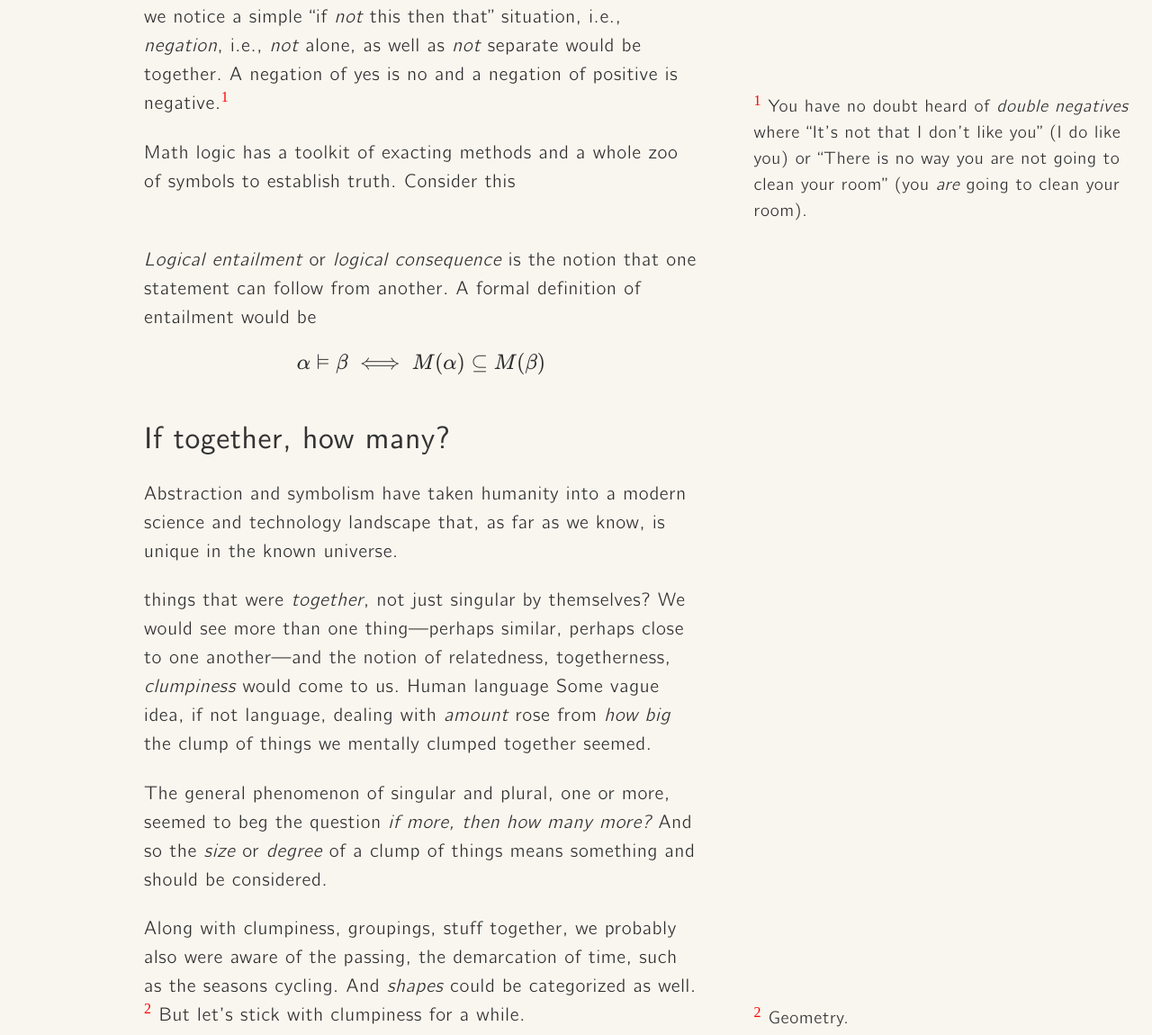
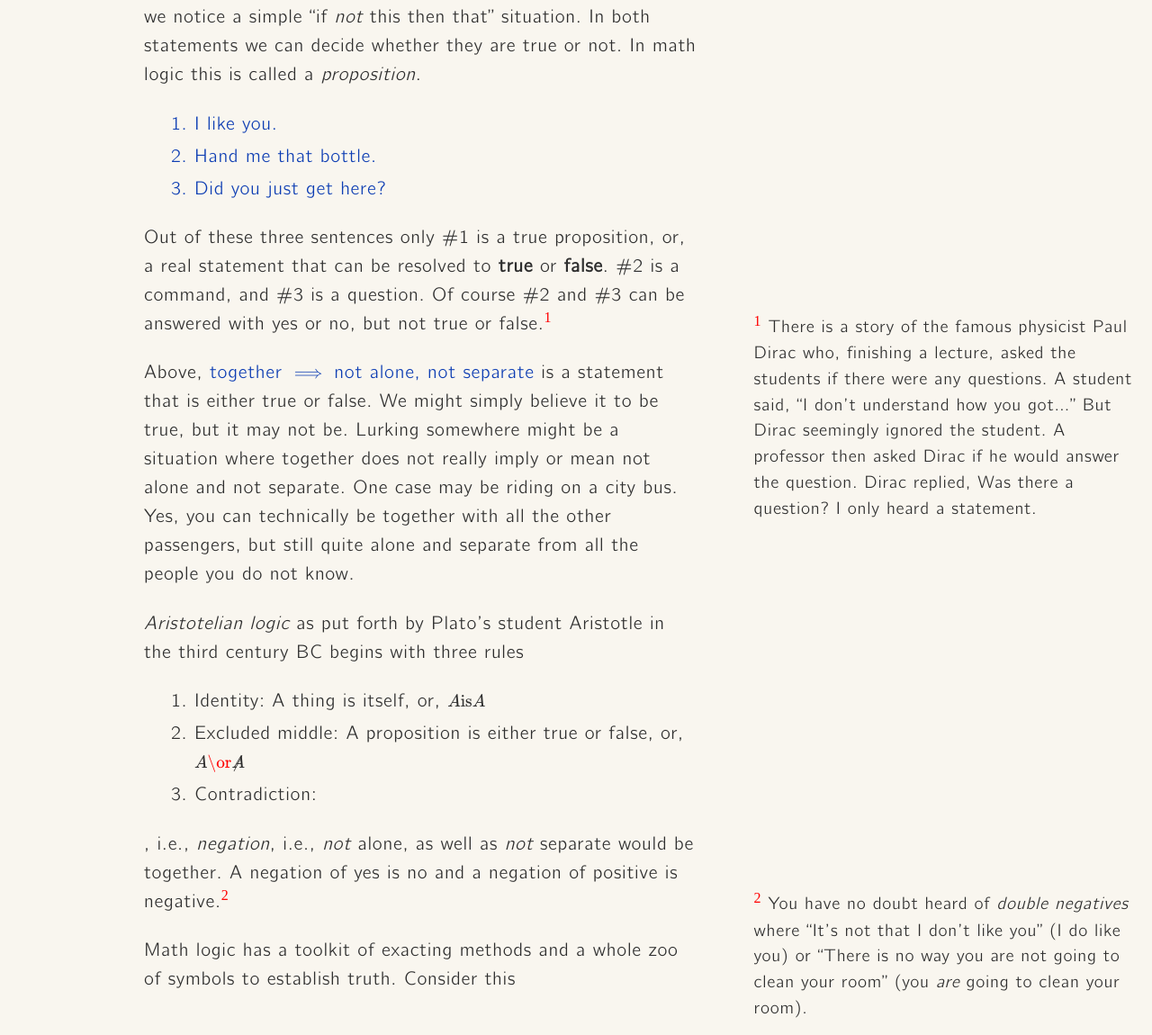
Before and after one commit to borgauf/codeismathiscode2, a plain HTML site: page Beginnings1.html in a window 1280 px wide. Shown: the part 1043-2193 px from the top of the page at 90% size. Drawn offline with nearby package versions, Linux system fonts and the light colour scheme; files whose address does not match are found by name; a web font is replaced by a local one.

Commit message:
202403290837

```diff
--- a/Beginnings1.html
+++ b/Beginnings1.html
@@ -1,7 +1,7 @@
 <!DOCTYPE html>
 <html lang="en">
 <head>
-<!-- 2024-03-28 Thu 16:23 -->
+<!-- 2024-03-29 Fri 00:01 -->
 <meta charset="utf-8" />
 <meta name="viewport" content="width=device-width, initial-scale=1" />
 <title>Beginnings 1</title>
@@ -100,13 +100,13 @@
 </section>
 
 
-<section id="outline-container-org0b22235" class="outline-2">
-<h2 id="org0b22235">Abstractions</h2>
-<div class="outline-text-2" id="text-org0b22235">
+<section id="outline-container-org0c2fec5" class="outline-2">
+<h2 id="org0c2fec5">Abstractions</h2>
+<div class="outline-text-2" id="text-org0c2fec5">
 </div>
-<div id="outline-container-orgff52af2" class="outline-3">
-<h3 id="orgff52af2">Objects alone or together, formalizing things</h3>
-<div class="outline-text-3" id="text-orgff52af2">
+<div id="outline-container-org79c4fb7" class="outline-3">
+<h3 id="org79c4fb7">Objects alone or together, formalizing things</h3>
+<div class="outline-text-3" id="text-org79c4fb7">
 <p>
 Objects by themselves or objects together. No doubt many life forms
 have an instinctual, intuitive, working grasp of these two basic
@@ -133,10 +133,68 @@ not alone, not separate \(\implies\) together
 </p>
 
 <p>
-we notice a simple &ldquo;if <i>not</i> this then that&rdquo; situation, i.e.,
+we notice a simple &ldquo;if <i>not</i> this then that&rdquo; situation. In both
+statements we can decide whether they are true or not. In math logic
+this is called a <i>proposition</i>.
+</p>
+
+<p>
+<font color = "#0d3db3">
+</p>
+<ol class="org-ol">
+<li>I like you.</li>
+<li>Hand me that bottle.</li>
+<li>Did you just get here?</li>
+</ol>
+<p>
+</font>
+</p>
+
+<p>
+Out of these three sentences only #1 is a true proposition, or, a real
+statement that can be resolved to <b>true</b> or <b>false</b>. #2 is a
+command, and #3 is a question. Of course #2 and #3 can be answered
+with yes or no, but not true or false.<label id='fnr.1' for='fnr-in.1.8101394' class='margin-toggle sidenote-number'><sup class='numeral'>1</sup></label><input type='checkbox' id='fnr-in.1.8101394' class='margin-toggle'><span class='sidenote'><sup class='numeral'>1</sup>
+There is a story of the famous physicist Paul Dirac who,
+finishing a lecture, asked the students if there were any questions. A
+student said, &ldquo;I don&rsquo;t understand how you got&#x2026;&rdquo; But Dirac seemingly
+ignored the student. A professor then asked Dirac if he would answer
+the question. Dirac replied, Was there a question? I only heard a
+statement.
+</span>
+</p>
+
+<p>
+Above, <font color = "#0d3db3">together \(\implies\) not alone,
+not separate</font> is a statement that is either true or
+false. We might simply believe it to be true, but it may not
+be. Lurking somewhere might be a situation where together does not
+really imply or mean not alone and not separate. One case may be
+riding on a city bus. Yes, you can technically be together with all
+the other passengers, but still quite alone and separate from all the
+people you do not know.
+</p>
+
+<p>
+<i>Aristotelian logic</i> as put forth by Plato&rsquo;s student Aristotle in the
+third century BC begins with three rules
+</p>
+
+<ol class="org-ol">
+<li>Identity: A thing is itself, or, \(A \text{is} A\)</li>
+<li>Excluded middle: A proposition is either true or false, or, \(A \or
+   \not A\)</li>
+<li>Contradiction:</li>
+</ol>
+
+
+
+
+<p>
+, i.e.,
 <i>negation</i>, i.e., <i>not</i> alone, as well as <i>not</i> separate would be
 together. A negation of yes is no and a negation of positive is
-negative.<label id='fnr.1' for='fnr-in.1.8101394' class='margin-toggle sidenote-number'><sup class='numeral'>1</sup></label><input type='checkbox' id='fnr-in.1.8101394' class='margin-toggle'><span class='sidenote'><sup class='numeral'>1</sup>
+negative.<label id='fnr.2' for='fnr-in.2.2061938' class='margin-toggle sidenote-number'><sup class='numeral'>2</sup></label><input type='checkbox' id='fnr-in.2.2061938' class='margin-toggle'><span class='sidenote'><sup class='numeral'>2</sup>
 You have no doubt heard of <i>double negatives</i> where &ldquo;It&rsquo;s not
 that I don&rsquo;t like you&rdquo; (I do like you) or &ldquo;There is no way you are not going to clean
 your room&rdquo; (you <i>are</i> going to clean your room).
@@ -170,9 +228,9 @@ would be
 
 
 
-<div id="outline-container-orgf718da5" class="outline-3">
-<h3 id="orgf718da5">If together, how many?</h3>
-<div class="outline-text-3" id="text-orgf718da5">
+<div id="outline-container-org0b22235" class="outline-3">
+<h3 id="org0b22235">If together, how many?</h3>
+<div class="outline-text-3" id="text-org0b22235">
 <p>
 Abstraction and symbolism have taken humanity into a modern science
 and technology landscape that, as far as we know, is unique in the
@@ -200,7 +258,7 @@ considered.
 Along with clumpiness, groupings, stuff together, we probably also
 were aware of the passing, the demarcation of
 time, such as the seasons cycling. And <i>shapes</i> could be categorized
-as well.<label id='fnr.2' for='fnr-in.2.8196407' class='margin-toggle sidenote-number'><sup class='numeral'>2</sup></label><input type='checkbox' id='fnr-in.2.8196407' class='margin-toggle'><span class='sidenote'><sup class='numeral'>2</sup>
+as well.<label id='fnr.3' for='fnr-in.3.7200933' class='margin-toggle sidenote-number'><sup class='numeral'>3</sup></label><input type='checkbox' id='fnr-in.3.7200933' class='margin-toggle'><span class='sidenote'><sup class='numeral'>3</sup>
 Geometry.
 </span> But let&rsquo;s stick with clumpiness for a while.
 </p>
--- a/tufte.css
+++ b/tufte.css
@@ -155,6 +155,11 @@ body {
     font-size: 1.20em;
     font-weight:200;
     line-height: 1.2em;
+}
+
+.MathJax {
+    /* font-size: 1.3em !important; */
+    font-size: 93% !important;
 }
 
 /* borrowed */
```
Also changed, not shown: 2 other files.
